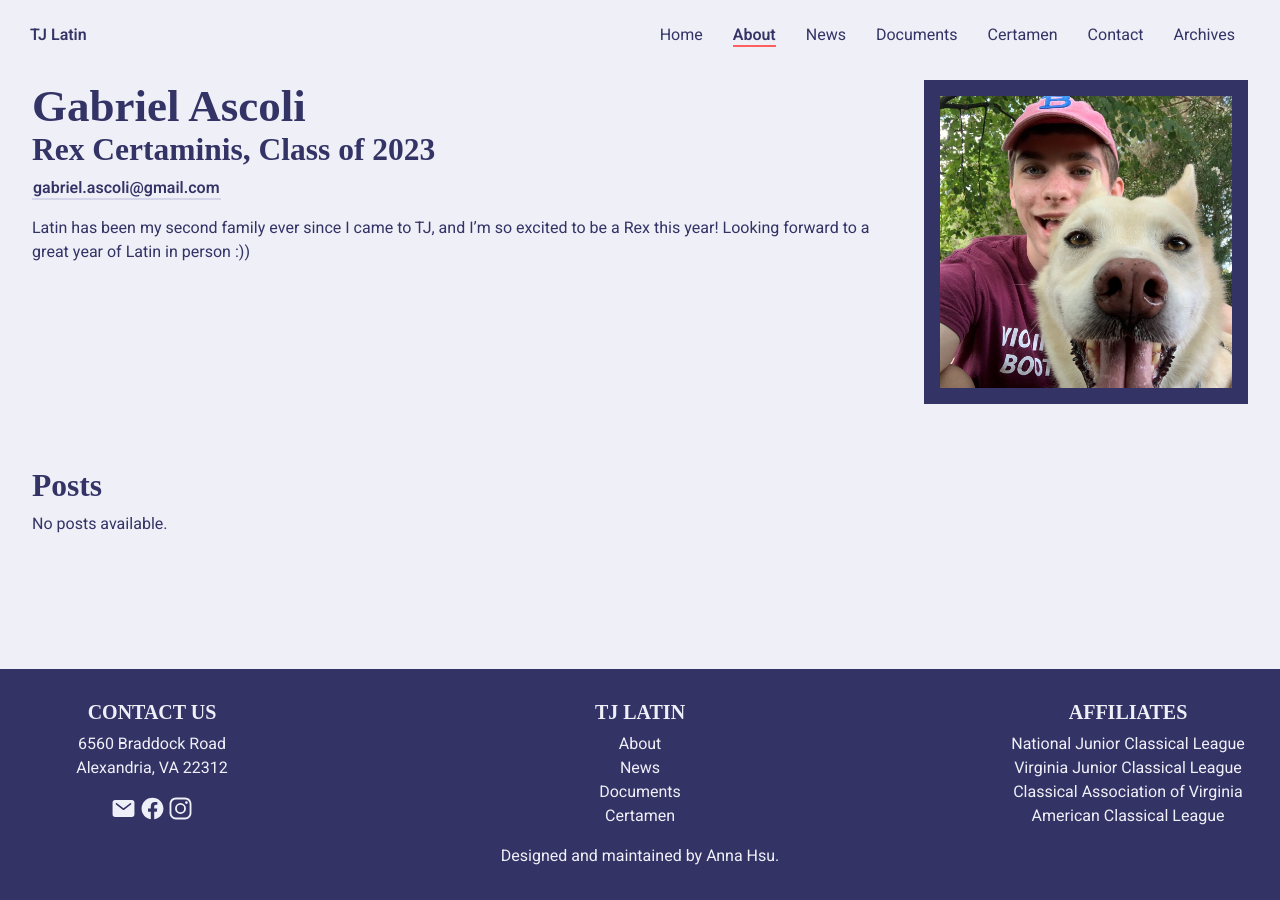
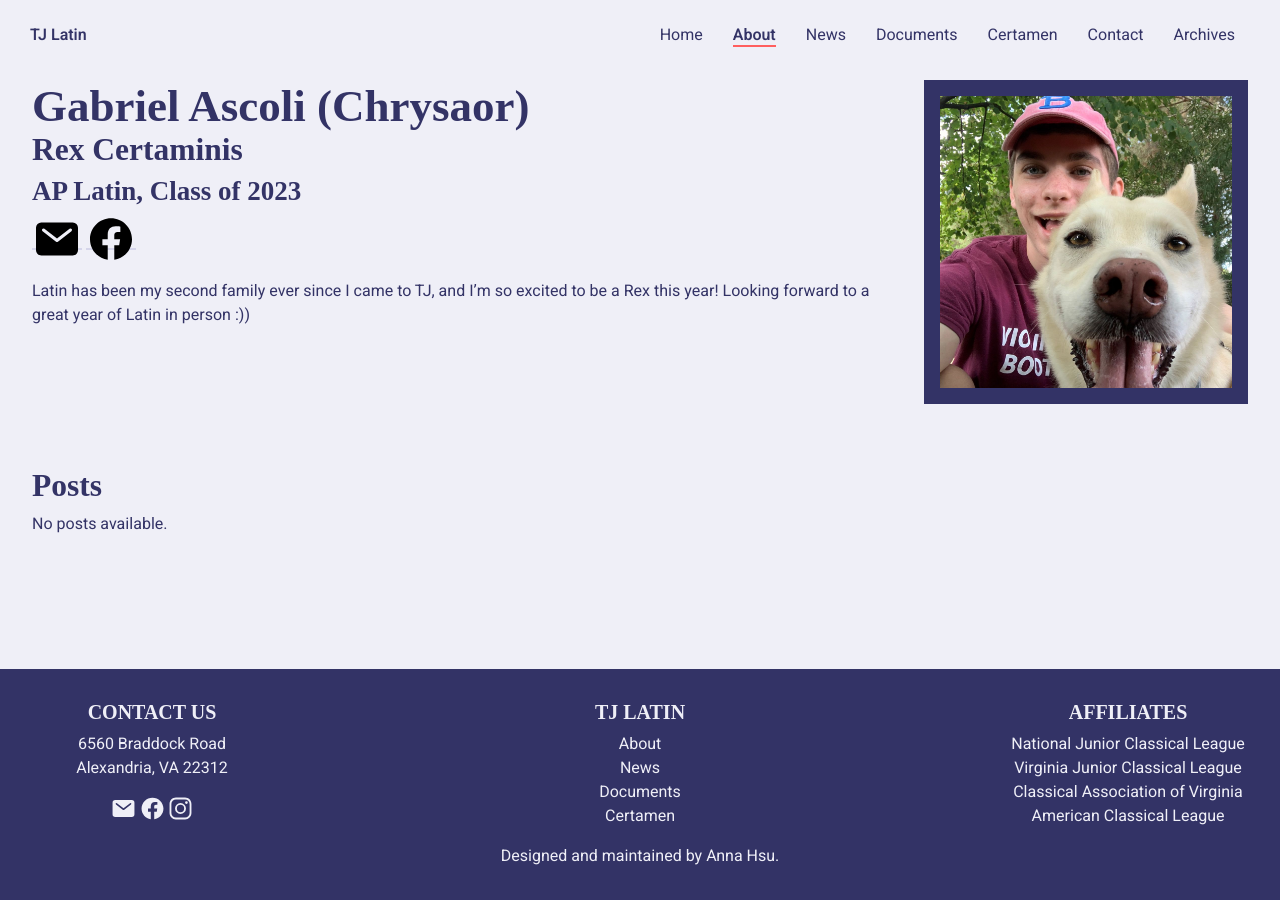
Before and after one commit to TJLatin/website, a Jekyll site: the page built from _officers/gabriel-ascoli.md, in a window 1280 px wide. Built offline with Jekyll 4.4.1, drawn with Linux system fonts in a browser that asks for light colours; some web fonts are replaced; some of the changed lines change nothing that is shown.

Commit message:
officer layout

```diff
--- a/_config.yml
+++ b/_config.yml
@@ -11,14 +11,26 @@ plugins:
 collections:
   officers:
     order:
+      - michelle-ru.md
       - abi-sastry.md
-      - michelle-ru.md
+      - clarissa-ding.md
+      - lauren-fisher.md
+      - patrick-gaucher.md
+      - alex-yung.md
+      - prithvi-seri.md
+      - shruti-shah.md
+      - daphne-feigin.md
+      - rae-trainer.md
+      - ryan-dwyer.md
+      - anand-advani.md
+      - gabriel-ascoli.md
+      - rhea-goswami.md
+      - alison-song.md
+      - tarini-basireddy.md
+      - anna-hsu.md
+      - derek-li.md
       - jennifer-hunsinger.md
       - william-mclaughlin.md
-      - ryan-dwyer.md
-      - rhea-goswami.md
-      - anna-hsu.md
-      - nidhish-lella.md
     output: true
 
 defaults:
--- a/_layouts/officer.html
+++ b/_layouts/officer.html
@@ -7,11 +7,17 @@ layout: default
         <div>
             <div class="officer-flex">
                 <div class="officer-text">
-                    <h1>{{ page.name }}
-                        <!-- ({{ page.latin_name }}) collect Latin names-->
-                    </h1>
-                    <h2>{{ page.office }}, Class of {{ page.year }}</h2>
-                    <span><a href="mailto:{{ page.email }}">{{ page.email }}</a></span>
+                    <h1>{{ page.name }} ({{ page.latin_name }})</h1>
+                    <h2>{{ page.office }}</h2>
+                    <h3>{{ page.level }}, Class of {{ page.year }}</h3>
+                    <div class="list">
+                        <a href="mailto:{{ page.email }}"><img class="socials"
+                                src="{{ site.baseurl }}/assets/images/svg/mail.svg" height="48px" width="auto"
+                                alt="email"></a>
+                        <a href="{{ page.facebook }}" target="_blank"><img class="socials"
+                                src="{{ site.baseurl }}/assets/images/svg/facebook.svg" height="48px" width="auto"
+                                alt="Facebook"></a>
+                        </div>
                     {{ content }}
                 </div>
                 <div class="photo-frame">
```
